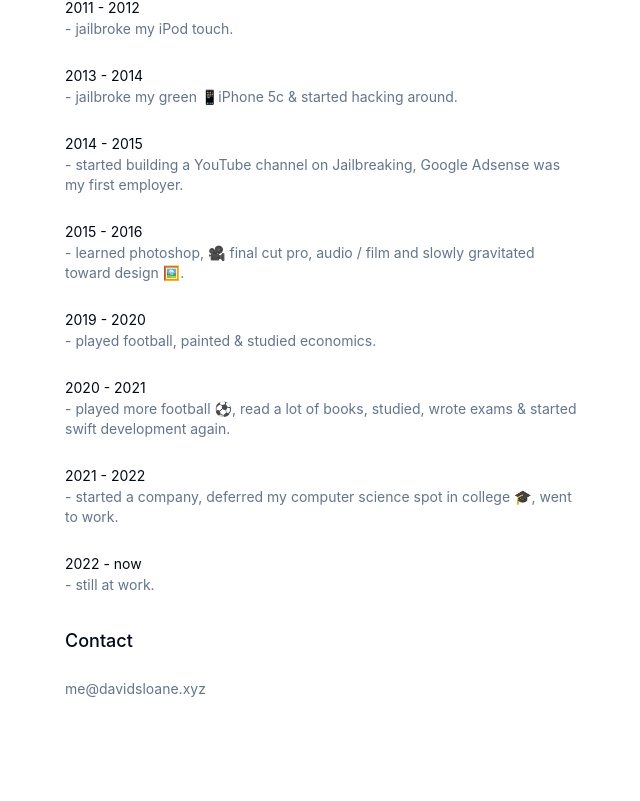
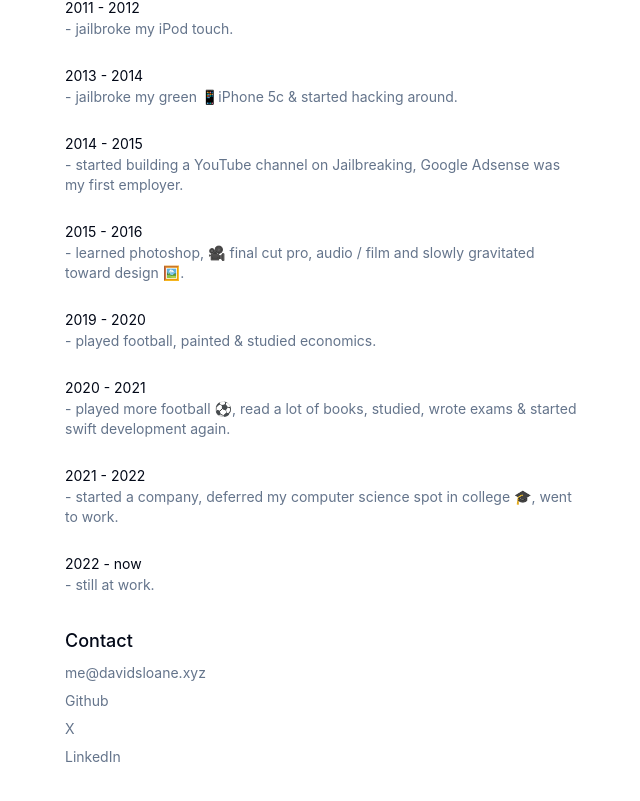
Before and after one commit to dtsloane/sloane-web, a Next.js app: page /about in a window 1280 px wide. Shown: the part 341-1142 px from the top of the page, without its empty margins (319-959 px from the left). Built offline with nearby package versions, Linux system fonts and the light colour scheme.

Commit message:
added social links

```diff
--- a/src/pages/about.tsx
+++ b/src/pages/about.tsx
@@ -73,14 +73,30 @@ const About: React.FC = () => {
                 </section>
 
                 {/* Body Section */}
-                <section className="space-y-6">
+                <section className="space-y-2">
                     <h4 className='text-lg font-medium'>Contact</h4>
                     <p className="text-sm text-muted-foreground">
                         <a href="mailto:me@davidsloane.xyz" className="text-sm cursor-pointer transition-opacity duration-150 hover:opacity-25">
                             me@davidsloane.xyz
                         </a>
                     </p>
+                    <p className="text-sm text-muted-foreground">
+                        <a href="https://github.com/dtsloane" className="text-sm cursor-pointer transition-opacity duration-150 hover:opacity-25">
+                            Github
+                        </a>
+                    </p>
+                    <p className="text-sm text-muted-foreground">
+                        <a href="https://x.com/sloanerdog" className="text-sm cursor-pointer transition-opacity duration-150 hover:opacity-25">
+                            X
+                        </a>
+                    </p>
+                    <p className="text-sm text-muted-foreground">
+                        <a href="https://www.linkedin.com/in/dtsloane/" className="text-sm cursor-pointer transition-opacity duration-150 hover:opacity-25">
+                            LinkedIn
+                        </a>
+                    </p>
                 </section>
+
             </div>
         </div>
     );
```
